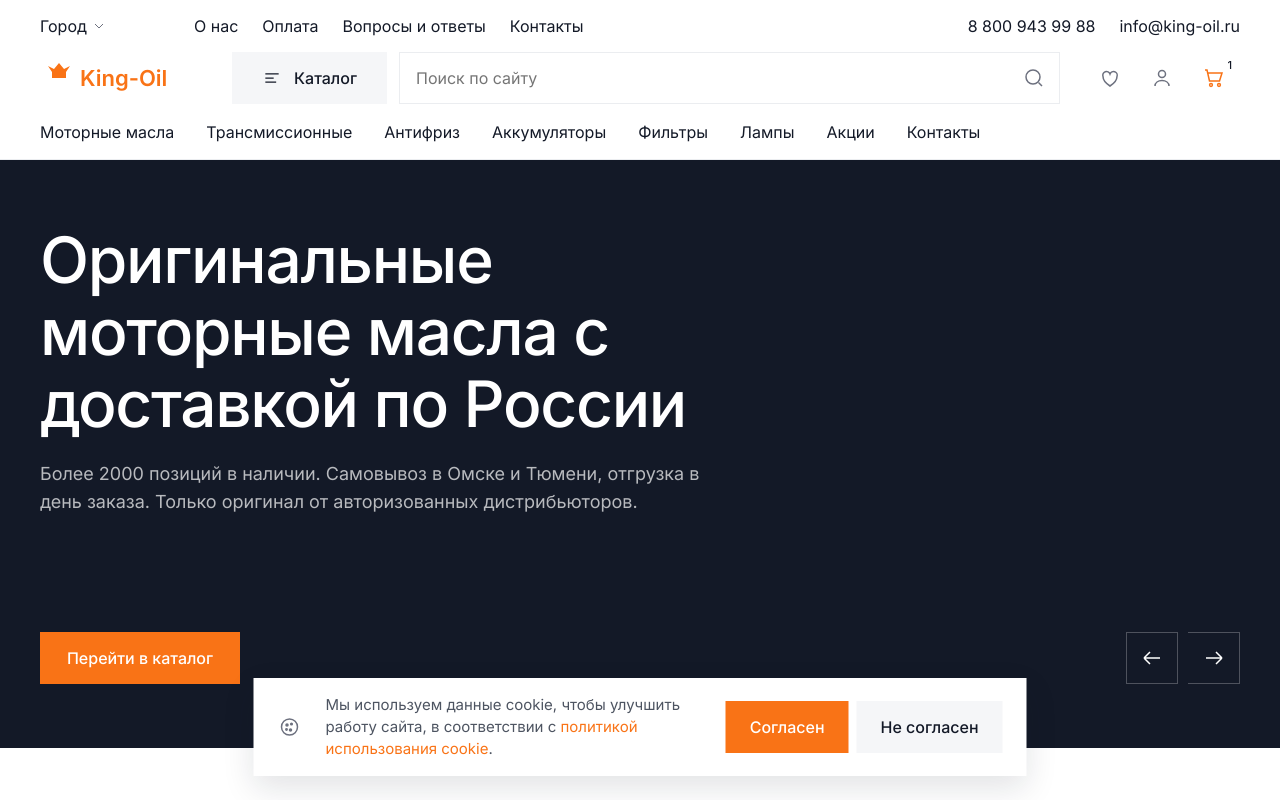
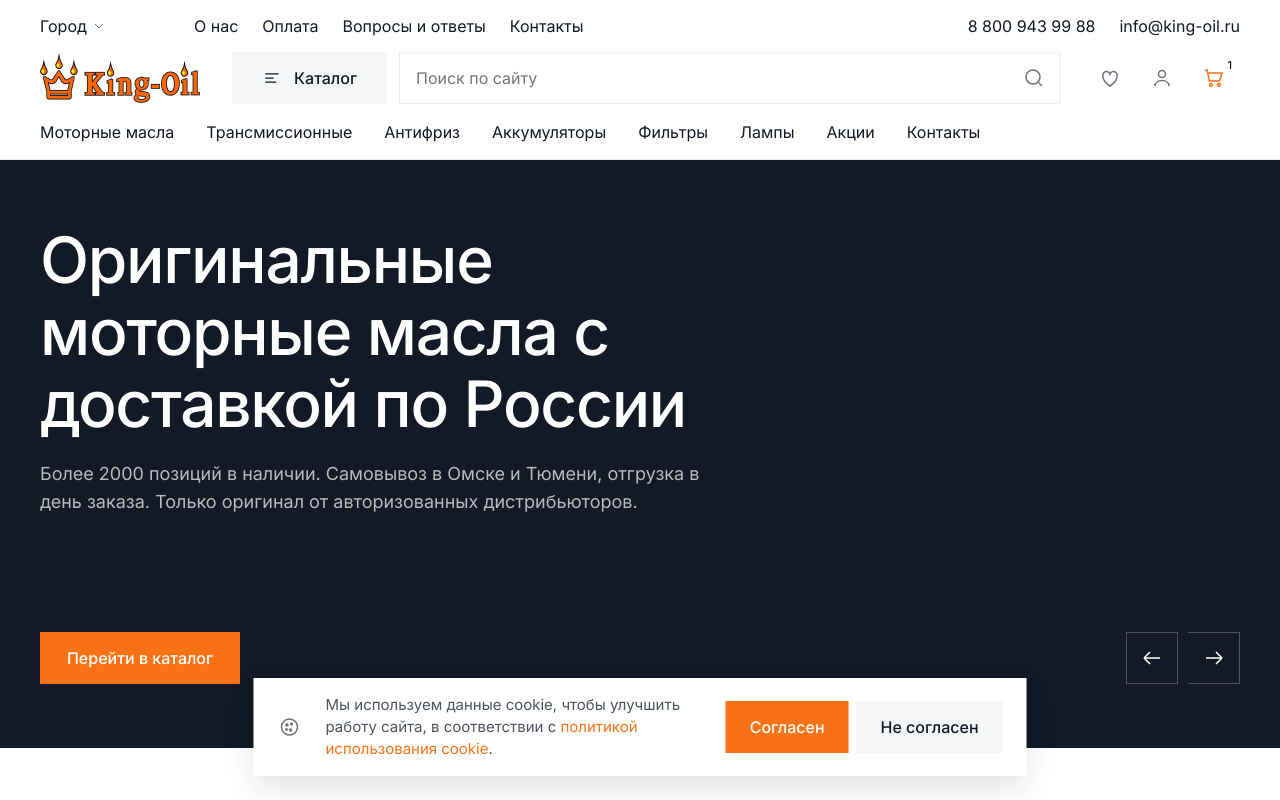
Before and after one commit to altronuslive-glitch/king-oil, a plain HTML site: page src/index.html in a window 1280 px wide. Shown: the top 800 px of the page. Drawn offline with Linux system fonts and the light colour scheme.

Commit message:
feat: настоящий логотип King-Oil вместо самодельного SVG
Выгружен из Figma (нода 26702:34702). В файле логотип лежит растром
на белом фоне без альфы, поэтому фон вырезан заливкой от краёв
изображения — белые детали внутри короны и в контрформах букв
сохранены. Итог: PNG 320×100 с прозрачностью, 32 КБ, отдаётся
в блок 160×50 (2x под retina).

Co-Authored-By: Claude Opus 5 <noreply@anthropic.com>

```diff
--- a/src/css/header.css
+++ b/src/css/header.css
@@ -63,7 +63,7 @@
   width: 160px;
   height: 52px;
 }
-.logo img, .logo svg { width: 100%; height: auto; }
+.logo img, .logo svg { width: 100%; height: auto; display: block; }
 
 .catalog-btn {
   display: inline-flex;
--- a/src/index.html
+++ b/src/index.html
@@ -69,11 +69,7 @@
   <div class="header__main">
     <div class="container">
       <a class="logo" href="index.html" aria-label="King-Oil, на главную">
-        <!-- TODO: заменить на настоящий логотип из Figma (SVG) -->
-        <svg viewBox="0 0 160 40" role="img">
-          <path d="M12 14 8 8l6 3 5-6 5 6 6-3-4 6v6H12v-6Z" fill="#f97316"/>
-          <text x="40" y="28" font-family="Inter, sans-serif" font-size="22" font-weight="700" fill="#f97316">King-Oil</text>
-        </svg>
+        <img src="img/logo.png" width="160" height="50" alt="King-Oil">
       </a>
 
       <button class="burger" type="button" data-toggle="mobile-menu" aria-label="Меню">
@@ -565,10 +561,7 @@
     <div class="footer__cols">
       <div class="footer__brand">
         <a class="logo footer__logo" href="index.html" aria-label="King-Oil">
-          <svg viewBox="0 0 160 40" role="img">
-            <path d="M12 14 8 8l6 3 5-6 5 6 6-3-4 6v6H12v-6Z" fill="#f97316"/>
-            <text x="40" y="28" font-family="Inter, sans-serif" font-size="22" font-weight="700" fill="#f97316">King-Oil</text>
-          </svg>
+          <img src="img/logo.png" width="160" height="50" alt="King-Oil">
         </a>
         <p class="footer__about">Оригинальные моторные масла, антифризы и автотовары. Прямые поставки от авторизованных дистрибьюторов.</p>
         <div class="footer__contacts">
```
Also changed, not shown: src/img/logo.png (added).
